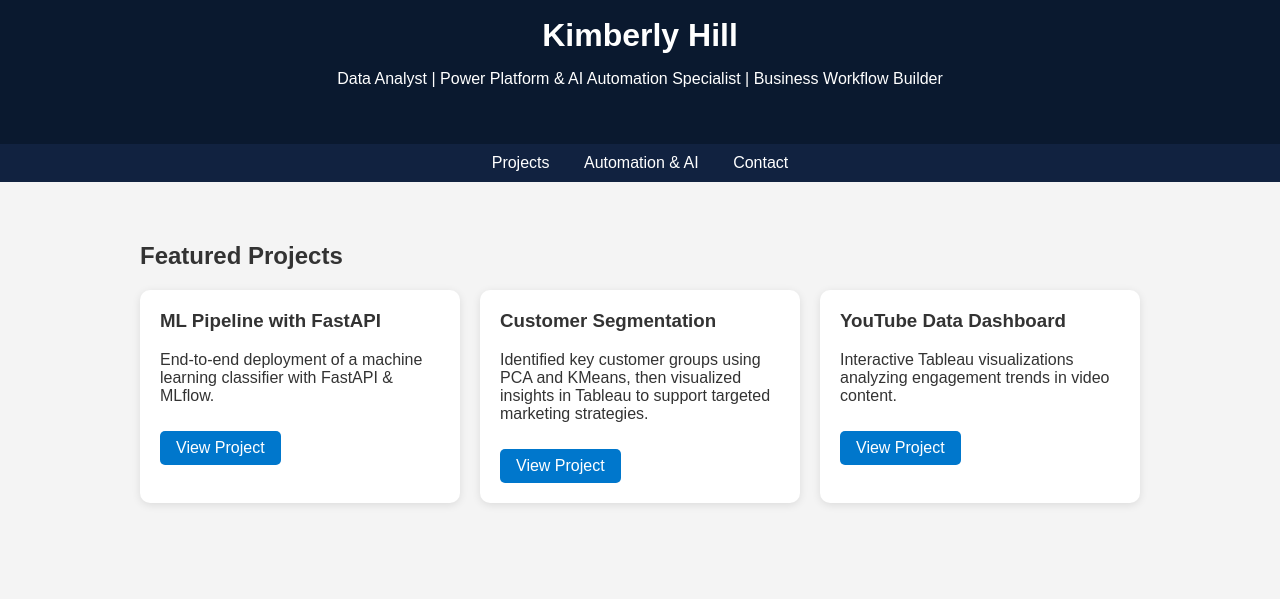
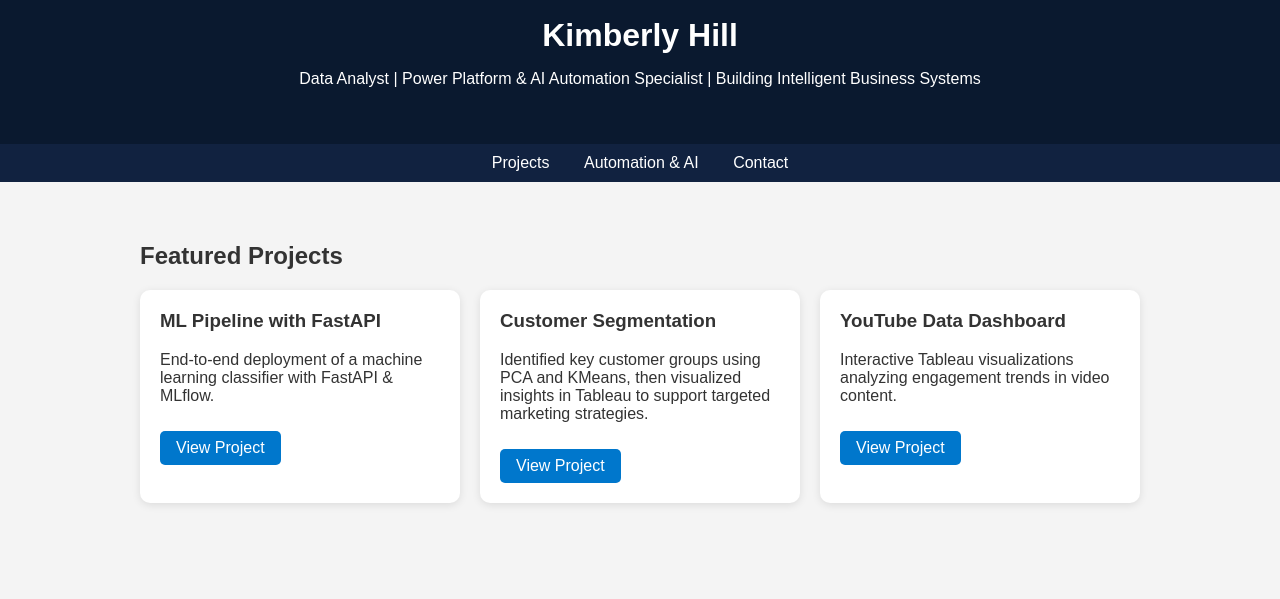
Before and after one commit to hillkimberly/hillkimberly.github.io, a plain HTML site: page index.html in a window 1280 px wide. Shown: the part 197-796 px from the top of the page. Drawn offline with Linux system fonts and the light colour scheme.

Commit message:
Update index.html
Strengthen the header tagline

```diff
--- a/index.html
+++ b/index.html
@@ -109,7 +109,7 @@
   <header>
     <img src="OpenToWork_KH.jpg" alt="Kimberly Hill Profile Photo">
     <h1>Kimberly Hill</h1>
-    <p>Data Analyst | Power Platform & AI Automation Specialist | Business Workflow Builder</p>
+    <p>Data Analyst | Power Platform & AI Automation Specialist | Building Intelligent Business Systems</p>
   </header>
 
 <nav>
```
